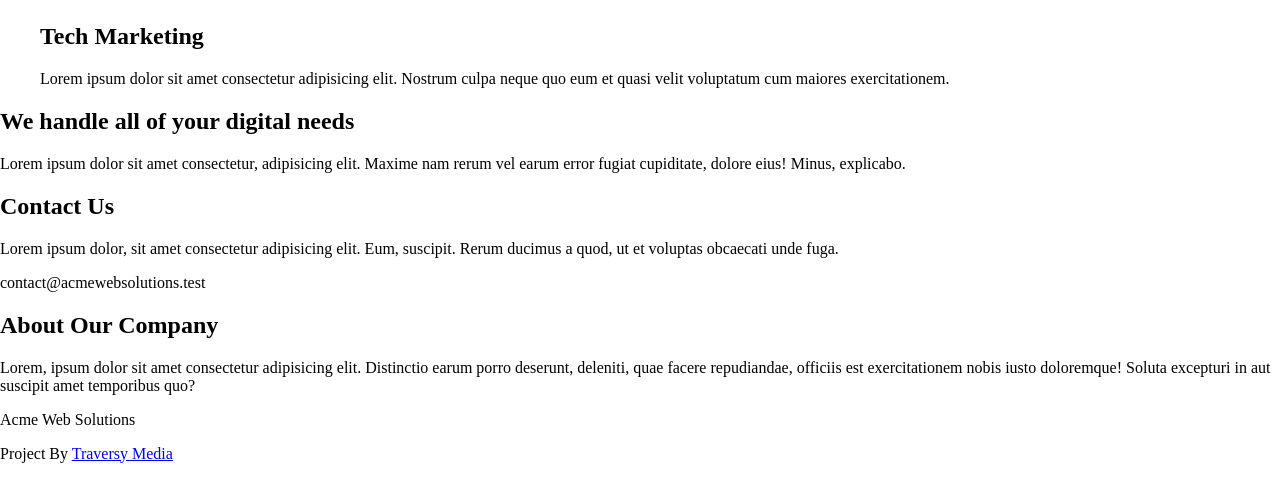
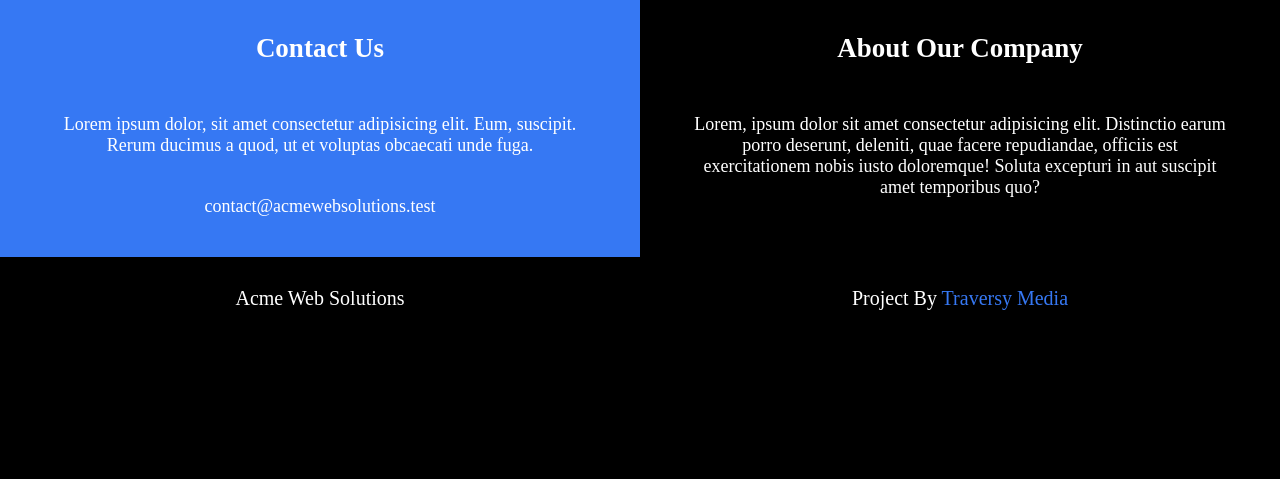
Before and after one commit to Deepak210298/Web-Development, a PHP site: the page made by Landing Page/Landing Page.html in a window 1280 px wide. Shown: the part 1448-1927 px from the top of the page. After the commit the page ends 1758 px from the top, so only its background shows below. Run offline with PHP 8.4, Linux system fonts and the light colour scheme.

Commit message:
Update Landing Page style.css

```diff
--- a/Landing Page/Landing Page style.css
+++ b/Landing Page/Landing Page style.css
@@ -1,6 +1,6 @@
 *{
     box-sizing: border-box;
-    /*border: 1px solid red;*/
+
 }
 
 body{
@@ -50,8 +50,160 @@ body{
 }
 
 .web_para{
-    background-color: orange;
-    box-sizing: border-box;
-    margin-top: 0%;
+    background-color: rgb(206, 197, 197);
+    margin: 0%;
+}
+
+.web_dev{
+    margin: 10px 0;
+}
+
+.web_dev h1{
+    width: 40%;
+    margin: 0 auto;
+    padding: 10px;
+    text-align: center;
+}
+
+.row{
+    width: 100%;
+    font-size: 20px;
+    display: table;
+    text-align: justify;
+}
+
+.left{
+    width: 50%;
+    display: table-cell;
+}
+
+.row:nth-child(2) .left:nth-child(1){
+    padding: 30px 50px 30px 200px;
+}
+
+.row:nth-child(2) .left:nth-child(2){
+    padding: 30px 200px 30px 50px;
 
 }
+
+.image{
+    background-color: black;
+    width: 100%;
+    margin: 0%;
+}
+
+.rows{
+    display: table;
+    margin: 0 auto;
+    max-width: 60%;
+
+}
+
+.develop{
+    display: table-cell;
+    width: 20%;
+}
+
+.develop figcaption{
+    background-color: white;
+    margin: 0%;
+}
+
+.develop h2{
+    text-align: center;
+    padding-top: 40px;
+    margin: 0;
+}
+
+.develop p{
+    text-align: center;
+    font-size: 18px;
+    font-family: 'Lucida Sans', 'Lucida Sans Regular', 'Lucida Grande', 'Lucida Sans Unicode', Geneva, Verdana, sans-serif;
+    margin: 40px 0;
+}
+
+.handle{
+    background-color: rgb(206, 197, 197);
+}
+
+.handle h2{
+    padding: 30px 0;
+    width: 40%;
+    margin: 0 auto;
+    text-align: center;
+    font-size: 28px;
+}
+
+.handle p{
+    padding: 20px 0;
+    width: 70%;
+    margin: 0 auto;
+    text-align: center;
+    font-size: 20px;
+}
+
+.table{
+    width: 100%;
+    text-align: center;
+    margin: 0%;
+}
+
+.first_row{
+    margin: 0;
+    display: table;
+}
+
+.column{
+    display: table-cell;
+    width: 50%;
+    padding: 40px 50px 0 50px;
+    font-size: 18px;
+    color: white;
+}
+
+.column h2{
+    margin: 35px 0 50px 0;
+}
+
+.column p{
+    margin-bottom: 40px;
+}
+
+.first_row:nth-child(1) .column:nth-child(1){
+    background-color: rgb(54, 120, 243);
+}
+
+.first_row:nth-child(1) .column:nth-child(2){
+    background-color: black;
+}
+
+ .footer{
+    width: 100%;
+    margin: 0;
+    font-size: 20px;
+    color: white;
+    background-color: black;
+}
+
+.footer_row{
+    margin: 0;
+    display: table;
+    width: 100%;
+}
+
+.col{
+    width: 50%;
+    display: table-cell;
+}
+
+.col p{
+    padding: 30px 0;
+    width: 40%;
+    text-align: center;
+    margin: 0 auto;
+}
+
+.col p>a{
+    color: rgb(54, 120, 243);
+    text-decoration: none;
+}
```
